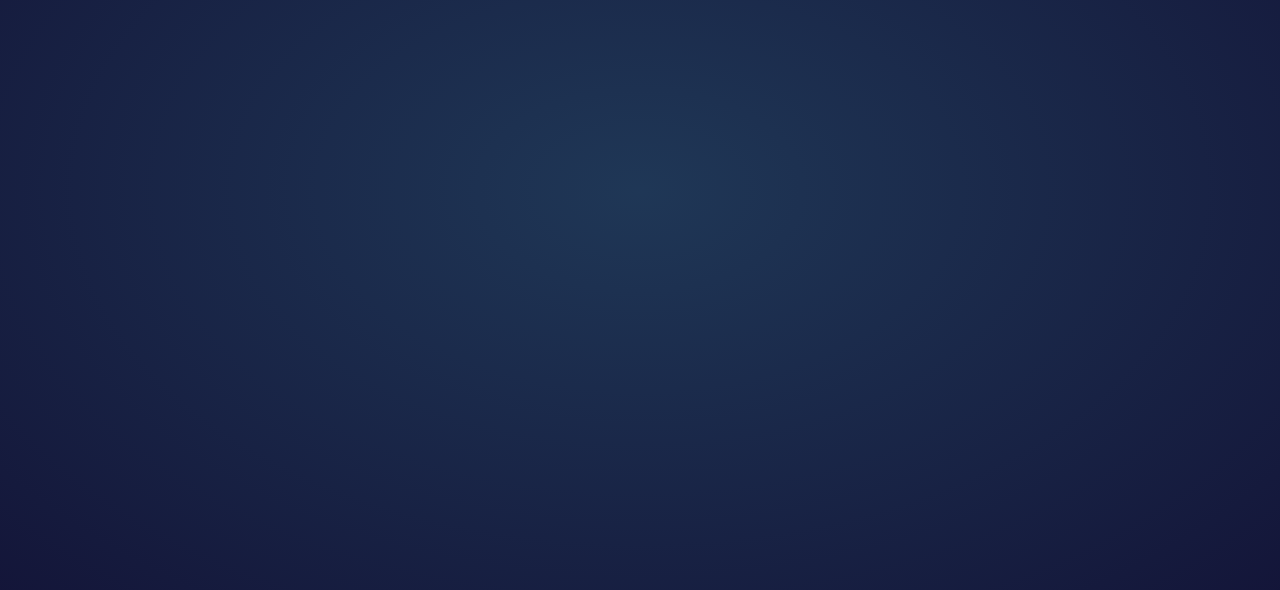
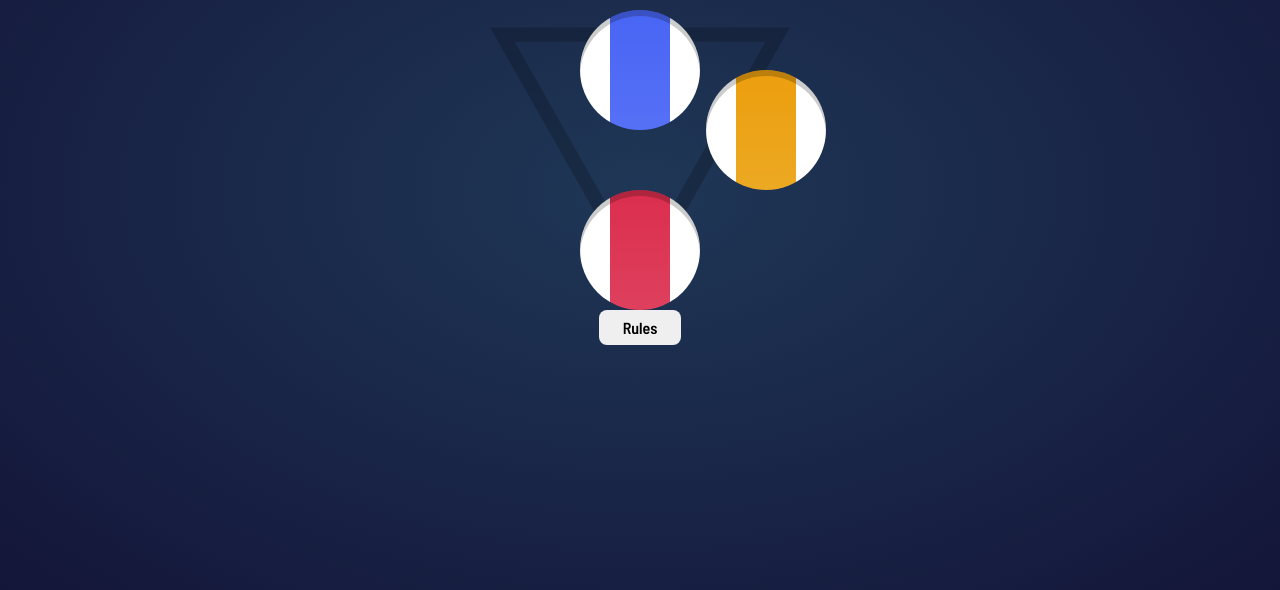
Before and after one commit to D0dgerJ/rock-paper-scissors-master, a plain HTML site: page index.html in a window 1280 px wide. Shown: the part 210-800 px from the top of the page. Drawn offline with Linux system fonts and the light colour scheme.

Commit message:
Add layout for Rock, Paper, Scissors

```diff
--- a/index.html
+++ b/index.html
@@ -19,7 +19,14 @@
     </div>
   </header>
 
-  <main id="game">
+  <main>
+    <section class="game">
+      <div class="triangle-bg"></div>
+
+      <button class="choice paper" data-choice="paper" aria-label="Paper"></button>
+      <button class="choice scissors" data-choice="scissors" aria-label="Scissors"></button>
+      <button class="choice rock" data-choice="rock" aria-label="Rock"></button>
+    </section>
   </main>
 
   <footer>
--- a/style.css
+++ b/style.css
@@ -91,3 +91,59 @@
     max-width: 400px;
     width: 100%;
   }
+
+  .game {
+    position: relative;
+    width: 300px;
+    height: 300px;
+    margin-top: 3rem;
+  }
+
+  .triangle-bg {
+    background: url('./images/bg-triangle.svg') no-repeat center;
+    background-size: contain;
+    width: 100%;
+    height: 100%;
+    position: absolute;
+    top: 0;
+    left: 0;
+    z-index: 0;
+  }
+
+  .choice {
+    position: absolute;
+    width: 120px;
+    height: 120px;
+    border-radius: 50%;
+    border: none;
+    background-color: white;
+    box-shadow: inset 0 6px rgba(0, 0, 0, 0.2);
+    background-repeat: no-repeat;
+    background-position: center;
+    background-size: 50%;
+    cursor: pointer;
+  }
+
+  .choice.paper {
+    top: 0;
+    left: 50%;
+    transform: translateX(-50%);
+    background-image: url('./images/icon-paper.svg');
+    background-image: linear-gradient(to bottom, var(--paper-gradient-start), var(--paper-gradient-end)), url('./images/icon-paper.svg');
+  }
+
+  .choice.scissors {
+    top: 0;
+    right: 0;
+    transform: translate(30%, 50%);
+    background-image: url('./images/icon-scissors.svg');
+    background-image: linear-gradient(to bottom, var(--scissors-gradient-start), var(--scissors-gradient-end)), url('./images/icon-scissors.svg');
+  }
+
+  .choice.rock {
+    bottom: 0;
+    left: 50%;
+    transform: translateX(-50%);
+    background-image: url('./images/icon-rock.svg');
+    background-image: linear-gradient(to bottom, var(--rock-gradient-start), var(--rock-gradient-end)), url('./images/icon-rock.svg');
+  }
```
